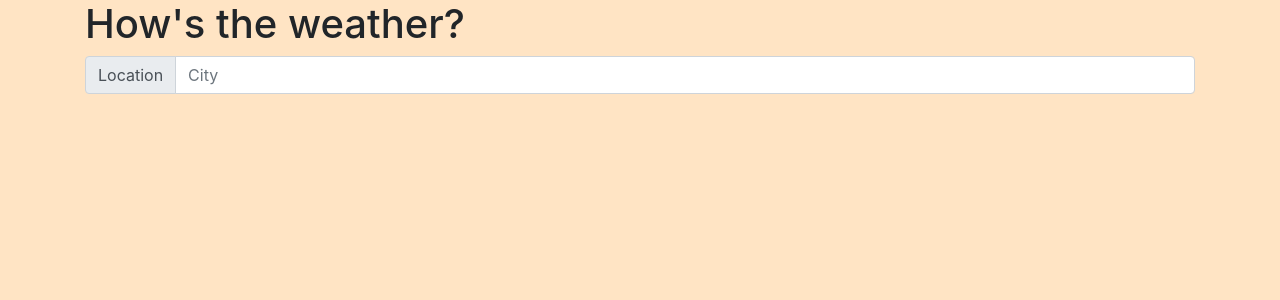
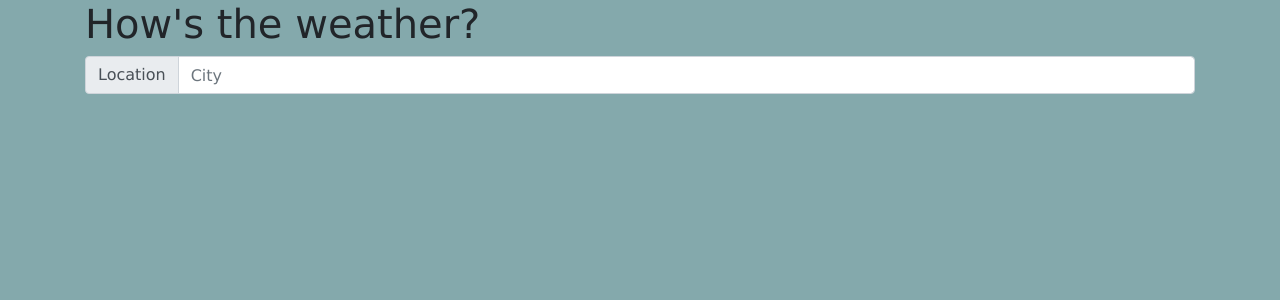
Before and after one commit to ccervan/weatherapp, a Django app: page / in a window 1280 px wide. Shown: the top 300 px of the page. Run offline with Django 3.2, Linux system fonts and the light colour scheme; some libraries are stand-ins or nearby versions.

Commit message:
static files change location

```diff
--- /dev/null
+++ b/core/static/css/style.css
@@ -0,0 +1,10 @@
+*{
+    box-sizing: border-box;
+    margin: 0;
+    padding: 0;
+}
+
+body{
+    background-color: #84A9AC;
+    font-family: 'Lucida Sans Regular', sans-serif;
+}
--- a/templates/core/home.html
+++ b/core/templates/core/home.html
@@ -1,10 +1,12 @@
+{% load static %}
+
 <!DOCTYPE html>
 <html lang="en">
 <head>
     <meta charset="UTF-8">
     <meta name="viewport" content="width=device-width, initial-scale=1.0">
     <link rel="stylesheet" href="https://stackpath.bootstrapcdn.com/bootstrap/4.5.0/css/bootstrap.min.css" integrity="sha384-9aIt2nRpC12Uk9gS9baDl411NQApFmC26EwAOH8WgZl5MYYxFfc+NcPb1dKGj7Sk" crossorigin="anonymous">
-    <link rel="stylesheet" href="weather/static/css/style.css">
+    <link rel="stylesheet" type="text/css" href="{% static 'css/style.css' %}">
     <title>Weather app</title>
 </head>
 <body>
--- a/weather/settings.py
+++ b/weather/settings.py
@@ -120,4 +120,3 @@ USE_TZ = True
 
 STATIC_ROOT= os.path.join(BASE_DIR, 'static')
 STATIC_URL = '/static/'
-STATICFILES_DIRS= [os.path.join(BASE_DIR, 'weather/static')]
--- a/weather/static/css/style.css
+++ /dev/null
@@ -1,9 +0,0 @@
-*{
-    box-sizing: border-box;
-    margin: 0;
-    padding: 0;
-}
-
-body{
-    background-color: bisque;
-}
```
